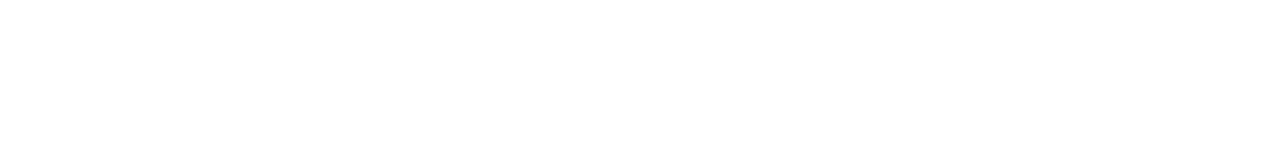
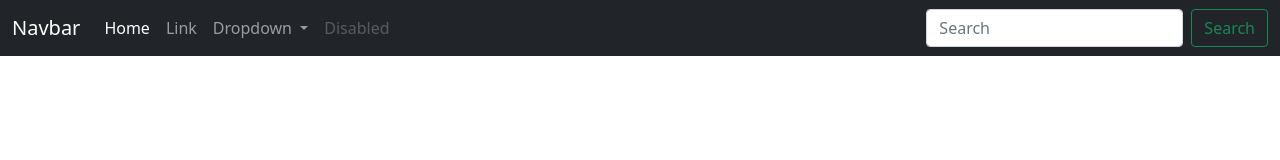
Before and after one commit to Shreyash-Ukey/Project_1, a plain HTML site: page index.html in a window 1280 px wide. Drawn offline with nearby package versions, Linux system fonts and the light colour scheme.

Commit message:
Added Navbar

```diff
--- a/index.html
+++ b/index.html
@@ -1,12 +1,64 @@
-<!DOCTYPE html>
+<!doctype html>
 <html lang="en">
-<head>
-    <meta charset="UTF-8">
-    <meta http-equiv="X-UA-Compatible" content="IE=edge">
-    <meta name="viewport" content="width=device-width, initial-scale=1.0">
-    <title>Main</title>
-</head>
-<body>
+  <head>
+    <!-- Required meta tags -->
+    <meta charset="utf-8">
+    <meta name="viewport" content="width=device-width, initial-scale=1">
 
-</body>
+    <!-- Bootstrap CSS -->
+    <link href="https://cdn.jsdelivr.net/npm/bootstrap@5.1.1/dist/css/bootstrap.min.css" rel="stylesheet" integrity="sha384-F3w7mX95PdgyTmZZMECAngseQB83DfGTowi0iMjiWaeVhAn4FJkqJByhZMI3AhiU" crossorigin="anonymous">
+
+    <title>Hello, world!</title>
+  </head>
+  <body>
+
+    <header>
+        <nav class="navbar navbar-expand-lg navbar-dark bg-dark">
+            <div class="container-fluid">
+              <a class="navbar-brand" href="#">Navbar</a>
+              <button class="navbar-toggler" type="button" data-bs-toggle="collapse" data-bs-target="#navbarSupportedContent" aria-controls="navbarSupportedContent" aria-expanded="false" aria-label="Toggle navigation">
+                <span class="navbar-toggler-icon"></span>
+              </button>
+              <div class="collapse navbar-collapse" id="navbarSupportedContent">
+                <ul class="navbar-nav me-auto mb-2 mb-lg-0">
+                  <li class="nav-item">
+                    <a class="nav-link active" aria-current="page" href="#">Home</a>
+                  </li>
+                  <li class="nav-item">
+                    <a class="nav-link" href="#">Link</a>
+                  </li>
+                  <li class="nav-item dropdown">
+                    <a class="nav-link dropdown-toggle" href="#" id="navbarDropdown" role="button" data-bs-toggle="dropdown" aria-expanded="false">
+                      Dropdown
+                    </a>
+                    <ul class="dropdown-menu" aria-labelledby="navbarDropdown">
+                      <li><a class="dropdown-item" href="#">Action</a></li>
+                      <li><a class="dropdown-item" href="#">Another action</a></li>
+                      <li><hr class="dropdown-divider"></li>
+                      <li><a class="dropdown-item" href="#">Something else here</a></li>
+                    </ul>
+                  </li>
+                  <li class="nav-item">
+                    <a class="nav-link disabled">Disabled</a>
+                  </li>
+                </ul>
+                <form class="d-flex">
+                  <input class="form-control me-2" type="search" placeholder="Search" aria-label="Search">
+                  <button class="btn btn-outline-success" type="submit">Search</button>
+                </form>
+              </div>
+            </div>
+          </nav>
+    </header>
+
+    <!-- Optional JavaScript; choose one of the two! -->
+    <!-- Option 1: Bootstrap Bundle with Popper -->
+    <script src="https://cdn.jsdelivr.net/npm/bootstrap@5.1.1/dist/js/bootstrap.bundle.min.js" integrity="sha384-/bQdsTh/da6pkI1MST/rWKFNjaCP5gBSY4sEBT38Q/9RBh9AH40zEOg7Hlq2THRZ" crossorigin="anonymous"></script>
+
+    <!-- Option 2: Separate Popper and Bootstrap JS -->
+    <!--
+    <script src="https://cdn.jsdelivr.net/npm/@popperjs/core@2.9.3/dist/umd/popper.min.js" integrity="sha384-W8fXfP3gkOKtndU4JGtKDvXbO53Wy8SZCQHczT5FMiiqmQfUpWbYdTil/SxwZgAN" crossorigin="anonymous"></script>
+    <script src="https://cdn.jsdelivr.net/npm/bootstrap@5.1.1/dist/js/bootstrap.min.js" integrity="sha384-skAcpIdS7UcVUC05LJ9Dxay8AXcDYfBJqt1CJ85S/CFujBsIzCIv+l9liuYLaMQ/" crossorigin="anonymous"></script>
+    -->
+  </body>
 </html>
```
Also changed, not shown: logo.png (added), style.css (added).
